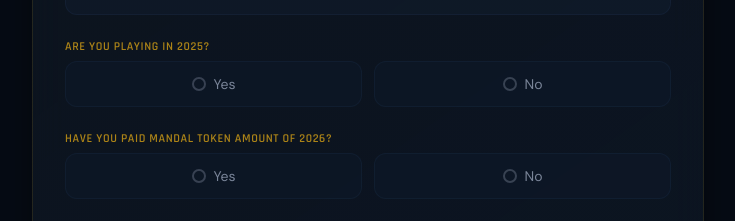
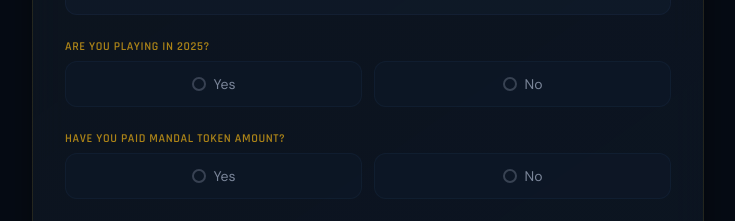
Before and after one commit to ram-49-kaps/GPL-3, a React (Vite) app in the folder frontend/: page / in a window 1280 px wide. Shown: the part 860-1081 px from the top of the page, without its empty margins (272-1007 px from the left). Built offline with nearby package versions, Linux system fonts and the light colour scheme; no server answers.

Commit message:
Remove 2026 from Mandal Token label

```diff
--- a/frontend/src/components/RegistrationForm.jsx
+++ b/frontend/src/components/RegistrationForm.jsx
@@ -238,7 +238,7 @@ const RegistrationForm = ({ onSuccess }) => {
 
           {/* Mandal Token 2026 */}
           <div>
-            <label className="input-label">Have you paid Mandal Token amount of 2026?</label>
+            <label className="input-label">Have you paid Mandal Token amount?</label>
             <div className="flex gap-3">
               {['Yes', 'No'].map((opt) => (
                 <button
```
